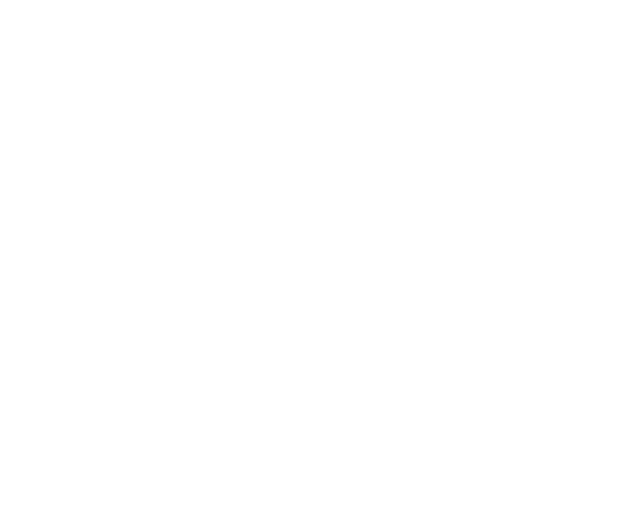
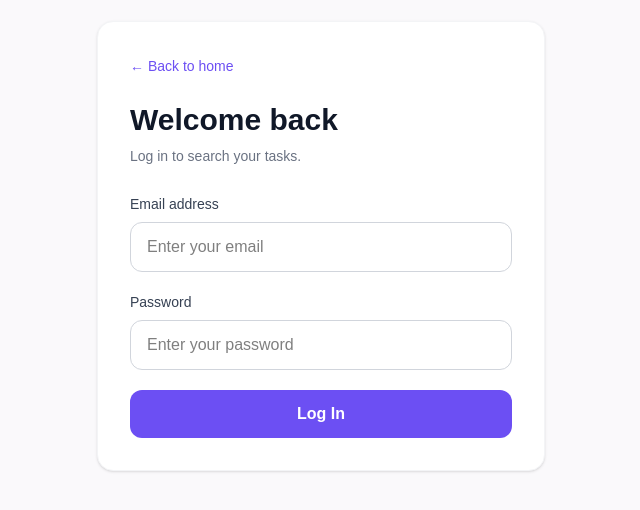
Before and after one commit to happyv288/TaskDuty, a React (Vite) app in the folder client/: page /login in a window 1280 px wide. Before the commit this address had no page. Shown: the part 154-664 px from the top of the page, without its empty margins (319-959 px from the left). Built offline with nearby package versions, Linux system fonts and the light colour scheme.

Commit message:
Connect login and task search to backend

```diff
--- a/client/src/App.tsx
+++ b/client/src/App.tsx
@@ -3,6 +3,7 @@
 import MyTasks from "./pages/MyTasksPage";
 import NewTask from "./pages/NewTasksPage";
 import EditTask from "./pages/EditTaskPage";
+import LoginPage from "./pages/LoginPage";
 import MainLayout from "./layouts/MainLayout";
 
 function App() {
@@ -15,6 +16,7 @@
           <Route path="/tasks/new" element={<NewTask />} />
           <Route path="/tasks/edit/:id" element={<EditTask />} />
         </Route>
+        <Route path="/login" element={<LoginPage />} />
       </Routes>
     </BrowserRouter>
   );
--- a/client/src/components/Navbar.tsx
+++ b/client/src/components/Navbar.tsx
@@ -41,11 +41,20 @@
             </Link>
           )}
 
+          {/* Login link */}
+          <Link
+            to="/login"
+            className="text-xs sm:text-sm font-semibold text-[#6C4FF3] hover:text-[#5A3FE0] whitespace-nowrap"
+          >
+            Login
+          </Link>
+
           {/* Avatar */}
-          <Link to="/tasks" className="shrink-0">
+          <Link to="/login" className="shrink-0">
             <img
               src={avatar}
-              alt="User avatar"
+              alt="Login"
+              title="Log in to TaskDuty"
               className="h-8 w-8 sm:h-10 sm:w-10 rounded-full object-cover"
             />
           </Link>
--- /dev/null
+++ b/client/src/pages/LoginPage.tsx
@@ -0,0 +1,126 @@
+import { useState } from "react";
+import { Link, useNavigate } from "react-router-dom";
+
+function LoginPage() {
+  const navigate = useNavigate();
+
+  const [email, setEmail] = useState("");
+  const [password, setPassword] = useState("");
+  const [error, setError] = useState("");
+  const [loading, setLoading] = useState(false);
+
+  async function handleSubmit(event: React.FormEvent<HTMLFormElement>) {
+    event.preventDefault();
+
+    setError("");
+    setLoading(true);
+
+    try {
+      const response = await fetch("http://localhost:5000/api/auth/login", {
+        method: "POST",
+        headers: {
+          "Content-Type": "application/json",
+        },
+        body: JSON.stringify({ email, password }),
+      });
+
+      const data = await response.json();
+
+      if (!response.ok) {
+        throw new Error(data.message || "Login failed.");
+      }
+
+      localStorage.setItem("taskduty_token", data.token);
+
+      navigate("/tasks");
+    } catch (error) {
+      setError(
+        error instanceof Error
+          ? error.message
+          : "Something went wrong. Please try again.",
+      );
+    } finally {
+      setLoading(false);
+    }
+  }
+
+  return (
+    <main className="min-h-screen bg-[#FAF9FB] flex items-center justify-center px-4 py-10">
+      <div className="w-full max-w-md rounded-2xl bg-white p-8 shadow-sm border border-gray-100">
+        <Link
+          to="/"
+          className="text-sm font-medium text-[#6C4FF3] hover:underline"
+        >
+          ← Back to home
+        </Link>
+
+        <h1 className="mt-6 text-3xl font-bold text-gray-900">Welcome back</h1>
+
+        <p className="mt-2 text-sm text-gray-500">
+          Log in to search your tasks.
+        </p>
+
+        <form onSubmit={handleSubmit} className="mt-7 space-y-5">
+          <div>
+            <label
+              htmlFor="email"
+              className="mb-2 block text-sm font-medium text-gray-700"
+            >
+              Email address
+            </label>
+
+            <input
+              id="email"
+              type="email"
+              value={email}
+              onChange={(event) => setEmail(event.target.value)}
+              placeholder="Enter your email"
+              autoComplete="email"
+              required
+              className="w-full rounded-xl border border-gray-300 px-4 py-3 outline-none focus:border-[#6C4FF3] focus:ring-2 focus:ring-[#6C4FF3]/20"
+            />
+          </div>
+
+          <div>
+            <label
+              htmlFor="password"
+              className="mb-2 block text-sm font-medium text-gray-700"
+            >
+              Password
+            </label>
+
+            <input
+              id="password"
+              type="password"
+              value={password}
+              onChange={(event) => setPassword(event.target.value)}
+              placeholder="Enter your password"
+              autoComplete="current-password"
+              required
+              className="w-full rounded-xl border border-gray-300 px-4 py-3 outline-none focus:border-[#6C4FF3] focus:ring-2 focus:ring-[#6C4FF3]/20"
+            />
+          </div>
+
+          {error && (
+            <p
+              role="alert"
+              className="rounded-lg bg-red-50 p-3 text-sm text-red-600"
+            >
+              {error}
+            </p>
+          )}
+
+          <button
+            type="submit"
+            disabled={loading}
+            className="w-full rounded-xl bg-[#6C4FF3] px-4 py-3 font-semibold text-white transition hover:bg-[#5A3FE0] disabled:cursor-not-allowed disabled:opacity-60"
+          >
+            {loading ? "Logging in..." : "Log In"}
+          </button>
+        </form>
+      </div>
+    </main>
+  );
+}
+
+export default LoginPage;
--- a/client/src/pages/MyTasksPage.tsx
+++ b/client/src/pages/MyTasksPage.tsx
@@ -1,10 +1,11 @@
-import { useMemo, useState } from "react";
+import { useEffect, useMemo, useState } from "react";
 import { Link } from "react-router-dom";
 import type { Task, TaskCategory } from "../types/task";
 import TaskCard from "../components/TaskCard";
 import FilterBar from "../components/FilterBar";
 import type { CompletionFilter } from "../components/FilterBar";
 import useTasks from "../hooks/useTasks";
+import { searchTasks } from "../api/taskApi";
 
 function MyTasksPage() {
   const { tasks, toggleTask, deleteTask } = useTasks();
@@ -18,6 +19,67 @@
   const [completionFilter, setCompletionFilter] =
     useState<CompletionFilter>("all");
 
+  // Backend search states
+  const [backendTasks, setBackendTasks] = useState<Task[]>([]);
+  const [backendLoading, setBackendLoading] = useState(false);
+  const [backendError, setBackendError] = useState("");
+
+  // Search tasks in MongoDB through the backend API
+  useEffect(() => {
+    const search = searchTerm.trim();
+
+    if (!search) {
+      setBackendTasks([]);
+      setBackendError("");
+      setBackendLoading(false);
+      return;
+    }
+
+    const token = localStorage.getItem("taskduty_token");
+
+    if (!token) {
+      setBackendTasks([]);
+      setBackendLoading(false);
+      setBackendError("Please log in to search tasks saved to your account.");
+      return;
+    }
+
+    let isActive = true;
+
+    setBackendLoading(true);
+    setBackendError("");
+
+    // Wait briefly after typing before making the API request
+    const timer = setTimeout(async () => {
+      try {
+        const results = await searchTasks(search);
+
+        if (isActive) {
+          setBackendTasks(results);
+        }
+      } catch (error) {
+        if (isActive) {
+          setBackendTasks([]);
+          setBackendError(
+            error instanceof Error
+              ? error.message
+              : "Unable to search your account tasks.",
+          );
+        }
+      } finally {
+        if (isActive) {
+          setBackendLoading(false);
+        }
+      }
+    }, 350);
+
+    return () => {
+      isActive = false;
+      clearTimeout(timer);
+    };
+  }, [searchTerm]);
+
+  // Filter tasks stored in localStorage
   const filteredTasks = useMemo(() => {
     return tasks.filter((task: Task) => {
       const search = searchTerm.trim().toLowerCase();
@@ -70,6 +132,73 @@
         />
       </div>
 
+      {/* Backend search results */}
+      {searchTerm.trim() && (
+        <section className="mb-8">
+          <h2 className="text-lg font-semibold text-gray-900 mb-3">
+            Search results from your account
+          </h2>
+
+          {backendLoading ? (
+            <p className="text-sm text-gray-500 py-4">
+              Searching your account tasks...
+            </p>
+          ) : backendError ? (
+            <div className="rounded-xl border border-red-200 bg-red-50 p-4">
+              <p className="text-sm text-red-600">{backendError}</p>
+
+              {!localStorage.getItem("taskduty_token") && (
+                <Link
+                  to="/login"
+                  className="inline-block mt-2 text-sm font-semibold text-[#6C4FF3] hover:underline"
+                >
+                  Go to Login
+                </Link>
+              )}
+            </div>
+          ) : backendTasks.length === 0 ? (
+            <p className="text-sm text-gray-500 py-4">
+              No matching tasks found in your account.
+            </p>
+          ) : (
+            <div className="flex flex-col gap-3">
+              {backendTasks.map((task) => (
+                <article
+                  key={task.id}
+                  className="rounded-xl border border-gray-200 bg-white p-4 sm:p-5"
+                >
+                  <div className="flex flex-col sm:flex-row sm:items-start sm:justify-between gap-3">
+                    <div>
+                      <h3 className="font-semibold text-gray-900">
+                        {task.title}
+                      </h3>
+
+                      <p className="mt-2 text-sm text-gray-600">
+                        {task.description}
+                      </p>
+
+                      <div className="mt-3 flex flex-wrap gap-3 text-xs text-gray-500">
+                        <span>Category: {task.category}</span>
+
+                        <span>Due date: {task.dueDate}</span>
+
+                        <span>
+                          Status: {task.completed ? "Completed" : "Incomplete"}
+                        </span>
+                      </div>
+                    </div>
+
+                    <span className="shrink-0 rounded-full bg-purple-50 px-3 py-1 text-xs font-medium text-[#6C4FF3]">
+                      MongoDB
+                    </span>
+                  </div>
+                </article>
+              ))}
+            </div>
+          )}
+        </section>
+      )}
+
       <FilterBar
         category={categoryFilter}
         completion={completionFilter}
@@ -77,11 +206,18 @@
         onCompletionChange={setCompletionFilter}
       />
 
+      {/* Existing localStorage task list */}
+      <section>
+        <h2 className="text-lg font-semibold text-gray-900 mb-3">
+          Tasks on this device
+        </h2>
+
         {tasks.length === 0 ? (
           <div className="text-center py-16 px-4 border border-dashed border-gray-200 rounded-2xl text-gray-500">
             <p className="text-lg font-semibold text-gray-900 mb-1">
               Your list is clear.
             </p>
+
             <span>Add a task to get started.</span>
           </div>
         ) : filteredTasks.length === 0 ? (
@@ -89,6 +225,7 @@
             <p className="text-lg font-semibold text-gray-900 mb-1">
               No matching tasks found.
             </p>
+
             <span>Try another search term or change your filters.</span>
           </div>
         ) : (
@@ -103,6 +240,7 @@
             ))}
           </div>
         )}
+      </section>
     </main>
   );
 }
```
Lines whose indentation alone changed are shown as unchanged.
